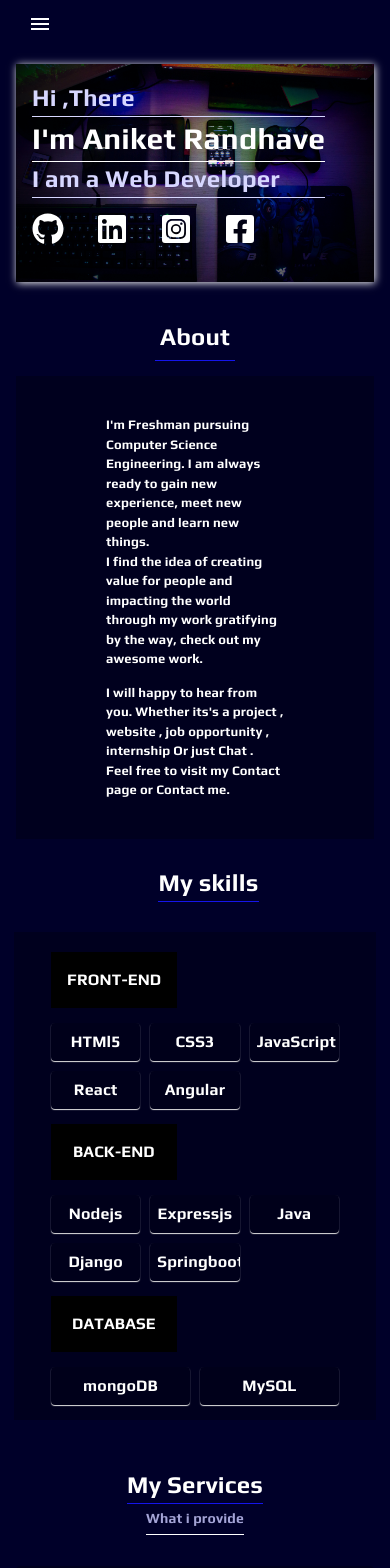
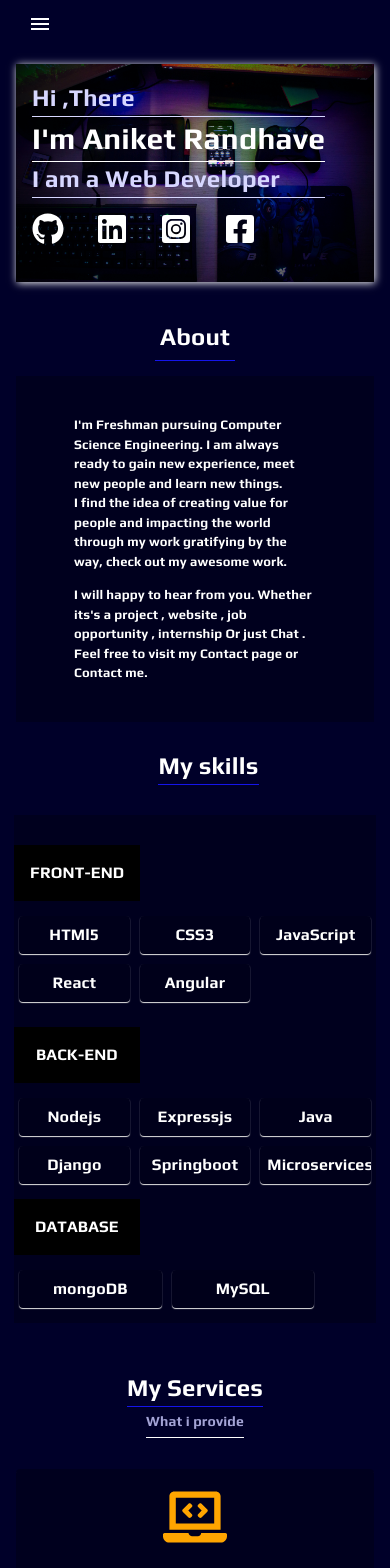
Before and after one commit to Randhave/randhaveAniket, a React (Create React App) app: page / in a window 390 px wide. Shown: the top 1568 px of the page. Built offline with nearby package versions, Linux system fonts and the light colour scheme; a web font is replaced by a local one.

Commit message:
changing skills section and add microservice label

```diff
--- a/src/Components/about/About.jsx
+++ b/src/Components/about/About.jsx
@@ -1,17 +1,17 @@
 import { Grid, Typography, makeStyles, Box } from '@material-ui/core'
 import React from 'react'
 
-const useStyle = makeStyles({
+const useStyle = makeStyles(theme => ({
     grid1: {
         width: 'auto',
         // height: '100vh',
         display: 'flex',
-        flexDirection:'column',
+        flexDirection: 'column',
         alignItems: 'center',
         justifyContent: 'center',
         margin: 'auto',
         // background: '#171717',
-        background:'#000029',
+        background: '#000029',
         padding: '1rem'
     },
     div1: {
@@ -20,7 +20,7 @@ const useStyle = makeStyles({
         alignItems: 'flex-start',
         justifyContent: 'center',
         // background: 'rgb(33, 33, 33)'
-        background:'rgb(0 0 0 / 26%)'
+        background: 'rgb(0 0 0 / 26%)'
 
     },
     heading: {
@@ -54,9 +54,12 @@ const useStyle = makeStyles({
                 fontSize: '13px',
                 fontFamily: 'Play'
             }
-        }
+        },
+        [theme.breakpoints.down('xs')]: {
+            padding: '2rem 1rem'
+        },
     }
-})
+}))
 const About = () => {
     const classes = useStyle()
     return (
--- a/src/Components/skills/Skill.jsx
+++ b/src/Components/skills/Skill.jsx
@@ -9,7 +9,7 @@ const useStyle = makeStyles(theme => ({
         background: 'rgb(0 0 0 / 26%)',
         padding: '1rem 180px',
         [theme.breakpoints.down('lg')]: {
-            padding: '1rem 180px',
+            padding: '1rem 7rem',
         },
         [theme.breakpoints.down('md')]: {
             padding: '10px 184px',
@@ -32,7 +32,20 @@ const useStyle = makeStyles(theme => ({
         flexDirection: 'column',
         alignItems: 'center',
         justifyContent: 'center',
-        margin: 'auto'
+        // margin: 'auto'
+
+        [theme.breakpoints.down('lg')]: {
+            margin: '0rem 10rem',
+        },
+        [theme.breakpoints.down('md')]: {
+            margin: 'auto'
+        },
+        [theme.breakpoints.down('sm')]: {
+            margin: 'auto'
+        },
+        [theme.breakpoints.down('xs')]: {
+            margin: 'auto'
+        },
 
     },
     heading: {
@@ -86,30 +99,32 @@ const useStyle = makeStyles(theme => ({
 
     box1: {
         [theme.breakpoints.down('lg')]: {
-            margin: '0rem 1rem'
+            margin: '0rem 0rem',
+
         },
         [theme.breakpoints.down('md')]: {
-            margin: '0rem 1rem'
+            margin: '0rem 0rem',
+
         },
         [theme.breakpoints.down('sm')]: {
             margin: '0rem',
-            padding: '0rem 2rem'
+            // padding: '0rem 2rem'
         },
         [theme.breakpoints.down('xs')]: {
             margin: '0rem',
-            padding: '0rem 2rem'
+            padding: '0rem 0rem'
         },
     },
     skillDiv: {
 
         [theme.breakpoints.down('sm')]: {
-            marginLeft: '37px',
+            // marginLeft: '37px',
             margin: '10px',
             padding: '0rem',
         },
         [theme.breakpoints.down('xs')]: {
-            marginLeft: '37px',
-            margin: '10px',
+            // marginLeft: '37px',
+            margin: '10px 0px',
             padding: '0rem',
         },
         '& > *': {
@@ -120,10 +135,22 @@ const useStyle = makeStyles(theme => ({
         }
     },
     backEnd: {
-        marginRight: '8rem'
+        marginRight: '8rem',
+        [theme.breakpoints.down('sm')]: {
+
+        },
+        [theme.breakpoints.down('xs')]: {
+
+        },
     },
     database: {
-        marginRight: '8rem'
+        marginRight: '8rem',
+        [theme.breakpoints.down('sm')]: {
+
+        },
+        [theme.breakpoints.down('xs')]: {
+
+        },
     },
 
 
@@ -134,22 +161,22 @@ const Skill = () => {
         <>
             <Box className={classes.grid}>
                 <Box>
-                    <Box className={classes.heading} style={{  textAlign:'center'}}>
-                        <Typography  >My skills</Typography>
+                    <Box className={classes.heading} style={{ textAlign: 'center' }}>
+                        <Typography>My skills</Typography>
                     </Box>
 
                     <Box className={classes.mainDiv} >
 
-                        <Grid container style={{ display: 'flex', alignItems: 'baseline', justifyContent: 'flex-start' }} >
+                        <Grid container style={{ display: 'flex', alignItems: 'baseline', justifyContent: 'flex-start', margin: '10px 0px' }} >
                             <Box className={classes.skillDiv} style={{ background: 'black', }}>
-                                <Typography  >Front-End</Typography>
+                                <Typography>Front-End</Typography>
                             </Box>
                             <Box className={classes.box1}>
-                                <Grid container className={clsx(classes.maingrid, classes.gridOne)}  >
+                                <Grid container container className={clsx(classes.database)} >
                                     {
                                         frontEnd.map(skill => (
                                             <>
-                                                <Grid item lg={4} md={3} sm={3} xs={4}  >
+                                                <Grid item lg={3} md={3} sm={3} xs={4}  >
                                                     <Card className={classes.progressDiv} style={{ boxShadow: '0px 1px 1px 0px #e0e0e0', background: 'rgb(0 0 0 / 12%)', margin: '5px', textAlign: 'center' }}>
                                                         <Typography> {skill.language} </Typography>
                                                     </Card>
@@ -166,13 +193,13 @@ const Skill = () => {
                                 <Typography style={{ color: 'white', fontFamily: 'Play', padding: '1rem 22px', textTransform: 'uppercase' }}>Back-End</Typography>
                             </Box>
                             <Box className={classes.box1}>
-                                <Grid container className={clsx(classes.maingrid, classes.gridOne, classes.backEnd)}  >
+                                <Grid container   >
                                     {
                                         backEnd.map(skill => (
                                             <>
                                                 <Grid item lg={3} md={3} sm={3} xs={4}  >
                                                     <Card className={classes.progressDiv} style={{ boxShadow: '0px 1px 1px 0px #e0e0e0', background: 'rgb(0 0 0 / 12%)', margin: '5px', textAlign: 'center' }}>
-                                                        <Typography  > {skill.language} </Typography>
+                                                        <Typography> {skill.language} </Typography>
                                                     </Card>
                                                 </Grid>
                                             </>
@@ -188,7 +215,7 @@ const Skill = () => {
                                 <Typography style={{ color: 'white', fontFamily: 'Play', padding: '1rem 21px', textTransform: 'uppercase' }}>Database</Typography>
                             </Box>
                             <Box className={classes.box1}>
-                                <Grid container className={clsx(classes.maingrid, classes.gridOne, classes.database)}  >
+                                <Grid container className={clsx(classes.database)}  >
                                     {
                                         database.map(skill => (
                                             <>
--- a/src/constants/projectData.js
+++ b/src/constants/projectData.js
@@ -112,7 +112,7 @@ export const projectData =
             title: "SmartProfile",
             language: 'MERN-STACK',
             url: 'https://encrypted-tbn0.gstatic.com/images?q=tbn:ANd9GcSglEUKaK7WOYHQWPgtbkp8w4nWsVydLf-lUA&usqp=CAU',
-              link: 'https://createyourprofile.herokuapp.com/'
+            link: 'https://createyourprofile.herokuapp.com/'
         },
 
     ]
@@ -178,11 +178,7 @@ export const backEnd =
             icon: <FaNodeJs size="2rem" color="#00fa00" />,
             language: 'Expressjs'
         },
-        // {
-        //     id: 3,
-        //     icon: <FaPython size="2rem" color="#e6e200" />,
-        //     language: 'Python'
-        // },
+
         {
             id: 4,
             icon: <FaJava size="2rem" color="#bd0000" />,
@@ -197,6 +193,11 @@ export const backEnd =
             id: 5,
             icon: <FaJava size="2rem" color="#00e600" />,
             language: 'Springboot'
+        },
+        {
+            id: 3,
+            icon: <FaPython size="2rem" color="#e6e200" />,
+            language: 'Microservices'
         },
     ]
 
```
